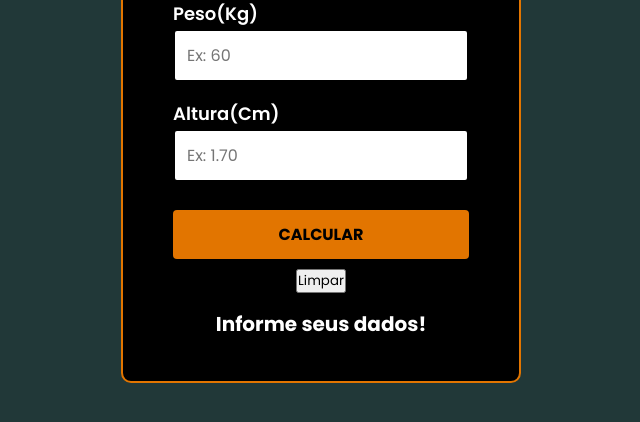
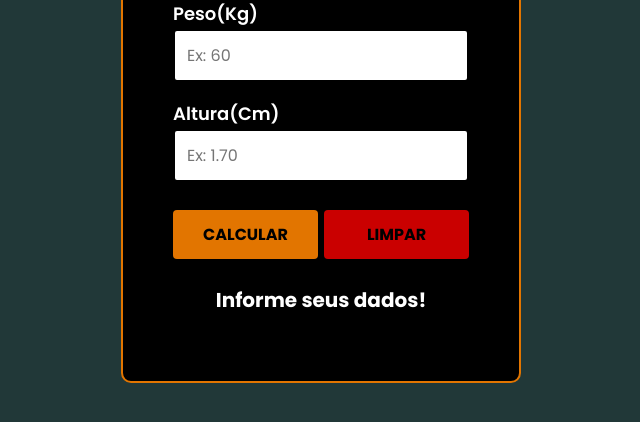
Before and after one commit to ericleirosario/calculador-imc, a plain HTML site: page index.html in a window 1280 px wide. Shown: the part 262-684 px from the top of the page, without its empty margins (319-959 px from the left). Drawn offline with Linux system fonts and the light colour scheme.

Commit message:
Estilização do botão limpar

```diff
--- a/style.css
+++ b/style.css
@@ -70,11 +70,11 @@ input::-webkit-inner-spin-button {
 
 .button-container {
     display: flex;
-    flex-direction: column;
     align-items: center;
+    gap: 6px;
 }
 
-.button-calculate {
+.button-calculate, .button-to-clear {
     width: 100%;
     font-size: 16px;
     margin: 10px 0;
@@ -88,9 +88,13 @@ input::-webkit-inner-spin-button {
     transition: 0.3s linear;
 }
 
-.button-calculate:hover {
+.button-to-clear {
+    background: #ca0000;
+}
+
+.button-calculate:hover,.button-to-clear:hover {
     color: #ffffff;
-    background: #9d5201;
+    opacity: 0.8;
 }
 
 h2 {
```
